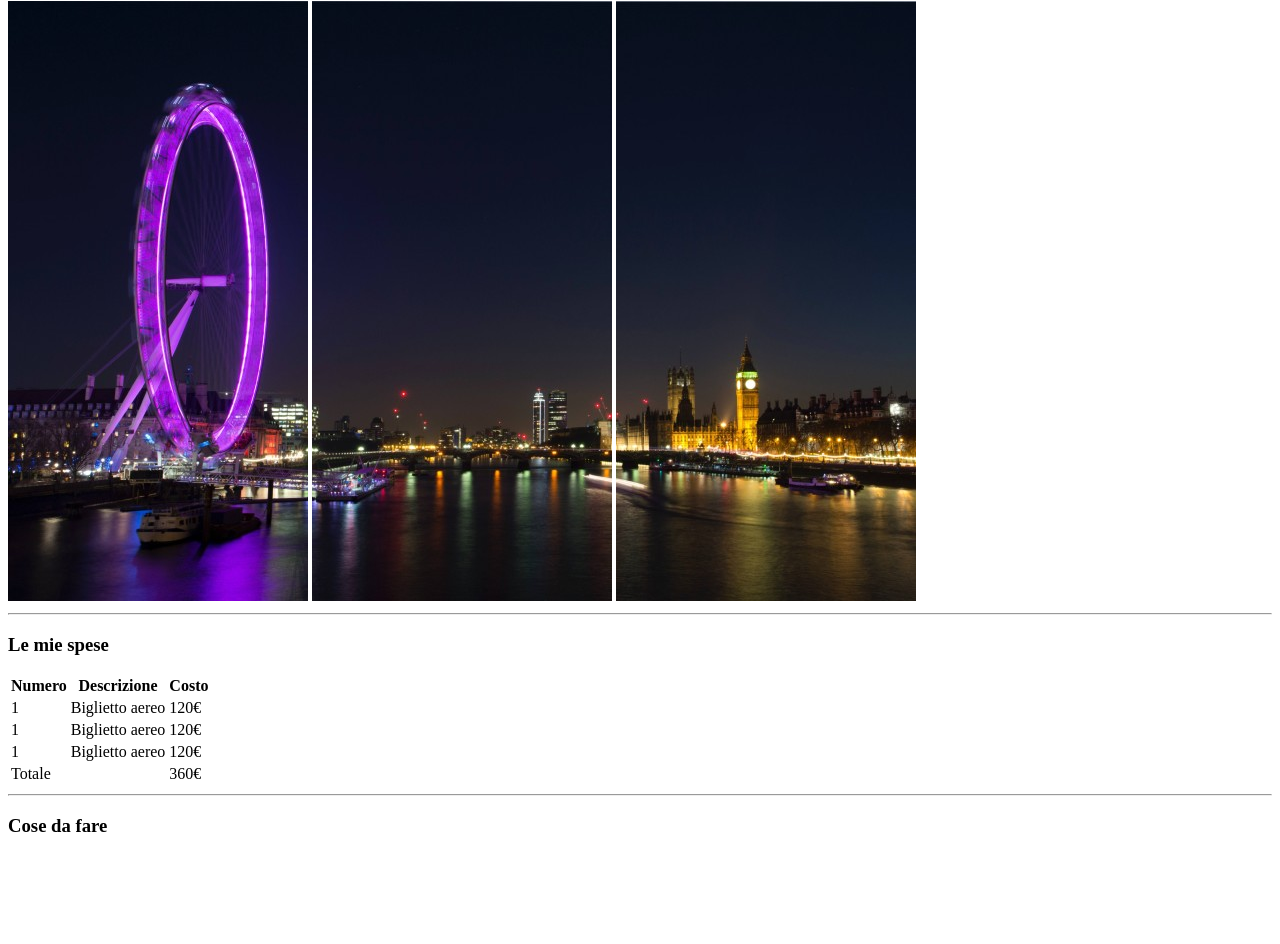
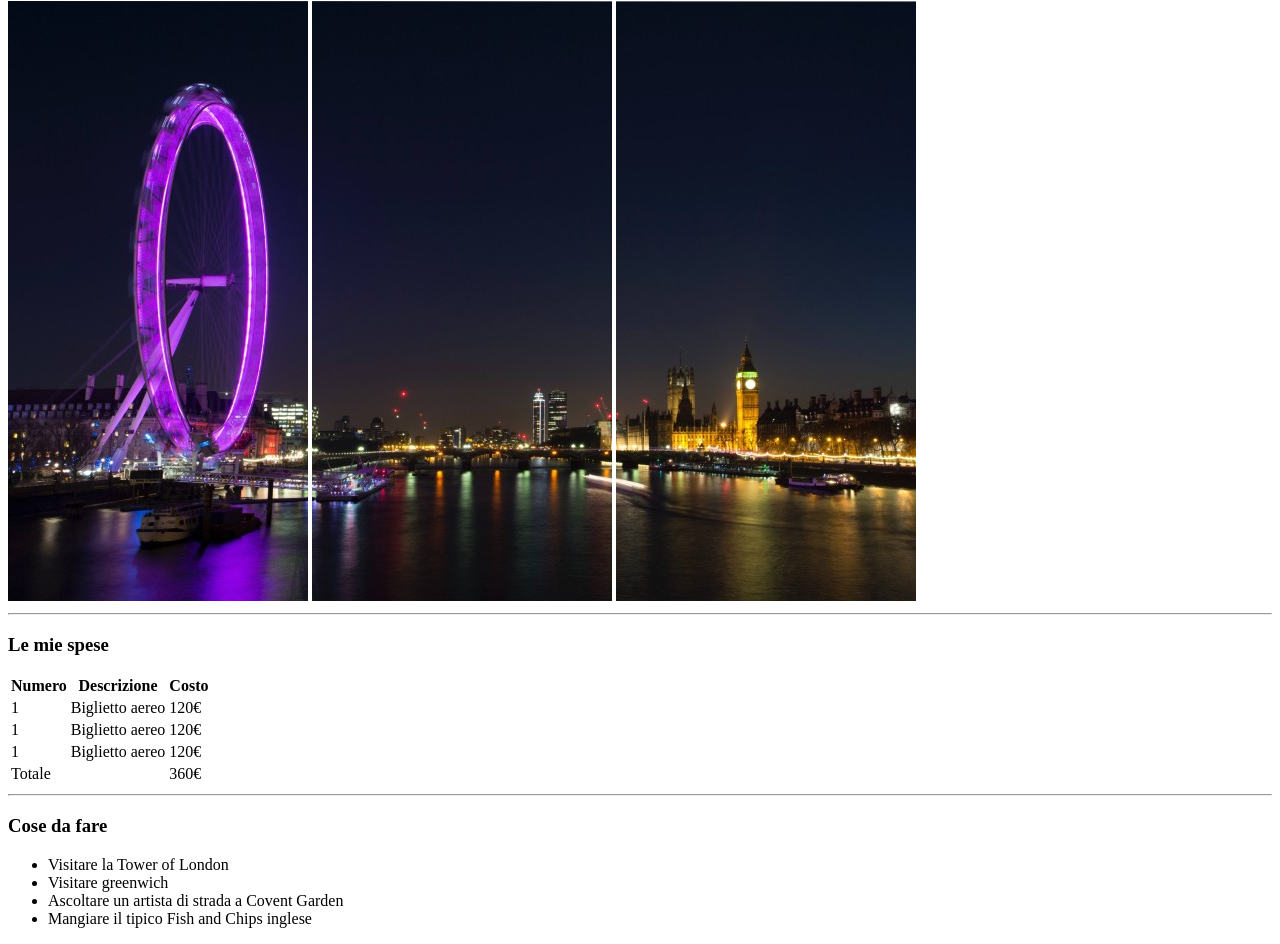
Before and after one commit to EleonoraFlaborea/html-london-trip, a plain HTML site: page index.html in a window 1280 px wide. Shown: the part 79-1023 px from the top of the page. Before the commit the page ends 935 px from the top, so only its background shows below. Drawn offline with Linux system fonts and the light colour scheme.

Commit message:
added ul

```diff
--- a/index.html
+++ b/index.html
@@ -62,6 +62,13 @@
         <!--Cose da fare-->
         <h3>Cose da fare</h3>
 
+        <ul>
+            <li>Visitare la Tower of London</li>
+            <li>Visitare greenwich</li>
+            <li>Ascoltare un artista di strada a Covent Garden</li>
+            <li>Mangiare il tipico Fish and Chips inglese</li>
+        </ul>
+
     </main>
 
 
```
